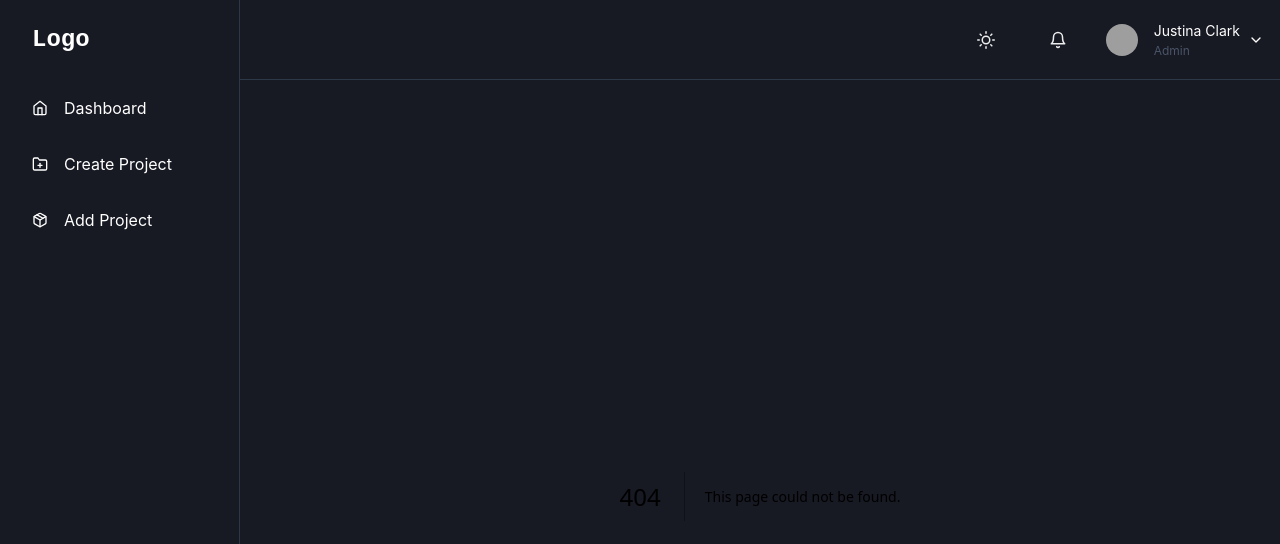
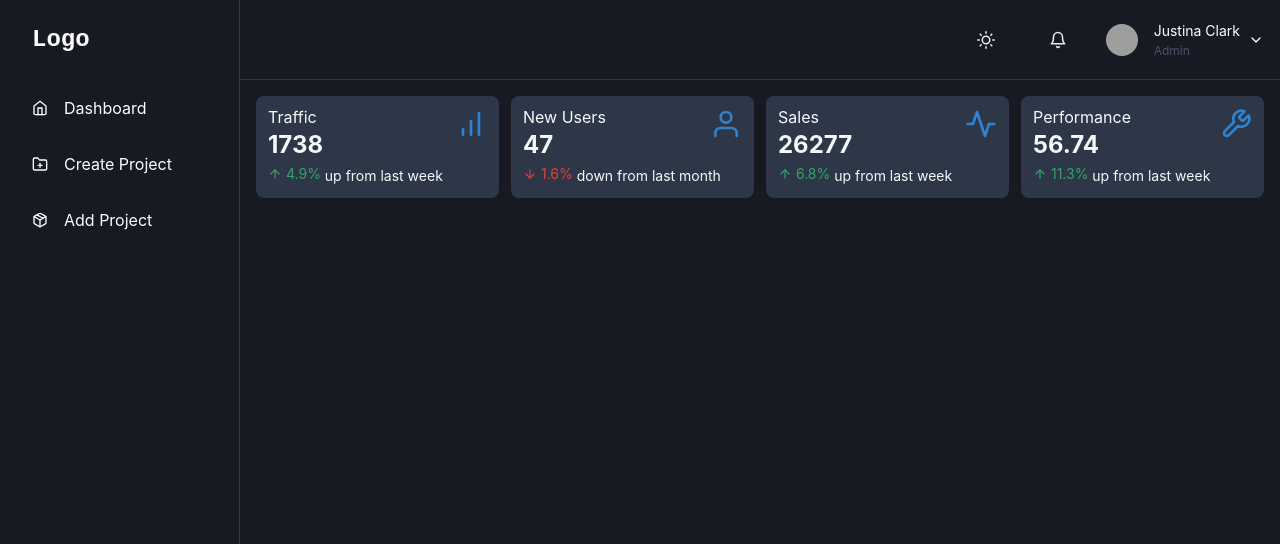
Before and after one commit to leveorxyz/SCM, a Next.js app: page /dashboard in a window 1280 px wide. Before the commit this address had no page. Shown: the top 544 px of the page. Built offline with nearby package versions, Linux system fonts and the light colour scheme; grey boxes are pictures that could not be loaded.

Commit message:
Add(UI): implement Summary component

```diff
--- /dev/null
+++ b/src/components/dashboard/Summary.tsx
@@ -0,0 +1,96 @@
+import {
+  SimpleGrid,
+  Box,
+  useColorModeValue,
+  Heading,
+  Text,
+  Flex,
+  Icon,
+  chakra,
+} from "@chakra-ui/react";
+import {
+  FiUser,
+  FiBarChart,
+  FiActivity,
+  FiTool,
+  FiArrowUp,
+  FiArrowDown,
+} from "react-icons/fi";
+
+const SummaryData = [
+  {
+    title: "Traffic",
+    value: 1738,
+    change: 4.9,
+    direction: true,
+    metric: "week",
+    icon: FiBarChart,
+  },
+  {
+    title: "New Users",
+    value: 47,
+    change: 1.6,
+    direction: false,
+    metric: "month",
+    icon: FiUser,
+  },
+  {
+    title: "Sales",
+    value: 26277,
+    change: 6.8,
+    direction: true,
+    metric: "week",
+    icon: FiActivity,
+  },
+  {
+    title: "Performance",
+    value: 56.74,
+    change: 11.3,
+    direction: true,
+    metric: "week",
+    icon: FiTool,
+  },
+];
+
+export default function Summary() {
+  const bgColor = useColorModeValue("white", "gray.700");
+  const color = useColorModeValue("gray.700", "gray.50");
+
+  return (
+    <SimpleGrid id="summary" columns={{ base: 2, lg: 4 }} w="100%" gap={3}>
+      {SummaryData.map(
+        ({ title, icon, value, change, metric, direction }, index) => (
+          <Box key={index} bgColor={bgColor} color={color} p={3} rounded="lg">
+            <Flex justify="space-between">
+              <Box>
+                <Heading as="h6" size="sm" fontWeight="normal">
+                  {title}
+                </Heading>
+
+                <Text fontSize="2xl" fontWeight="bold">
+                  {value}
+                </Text>
+              </Box>
+
+              <Icon as={icon} w={8} h={8} color="blue.500" />
+            </Flex>
+
+            <Text fontSize="sm">
+              <Flex
+                display="inline-flex"
+                align="center"
+                color={direction ? "green.500" : "red.500"}
+              >
+                <Icon as={direction ? FiArrowUp : FiArrowDown} />
+                &nbsp;
+                <chakra.span>{change}%</chakra.span>
+                &nbsp;
+              </Flex>
+              {direction ? "up" : "down"} from last {metric}
+            </Text>
+          </Box>
+        )
+      )}
+    </SimpleGrid>
+  );
+}
--- /dev/null
+++ b/src/pages/dashboard.tsx
@@ -0,0 +1,11 @@
+import { Container } from "../components/Container";
+
+import Summary from "../components/dashboard/Summary";
+
+export default function Dashboard() {
+  return (
+    <Container>
+      <Summary />
+    </Container>
+  );
+}
```
